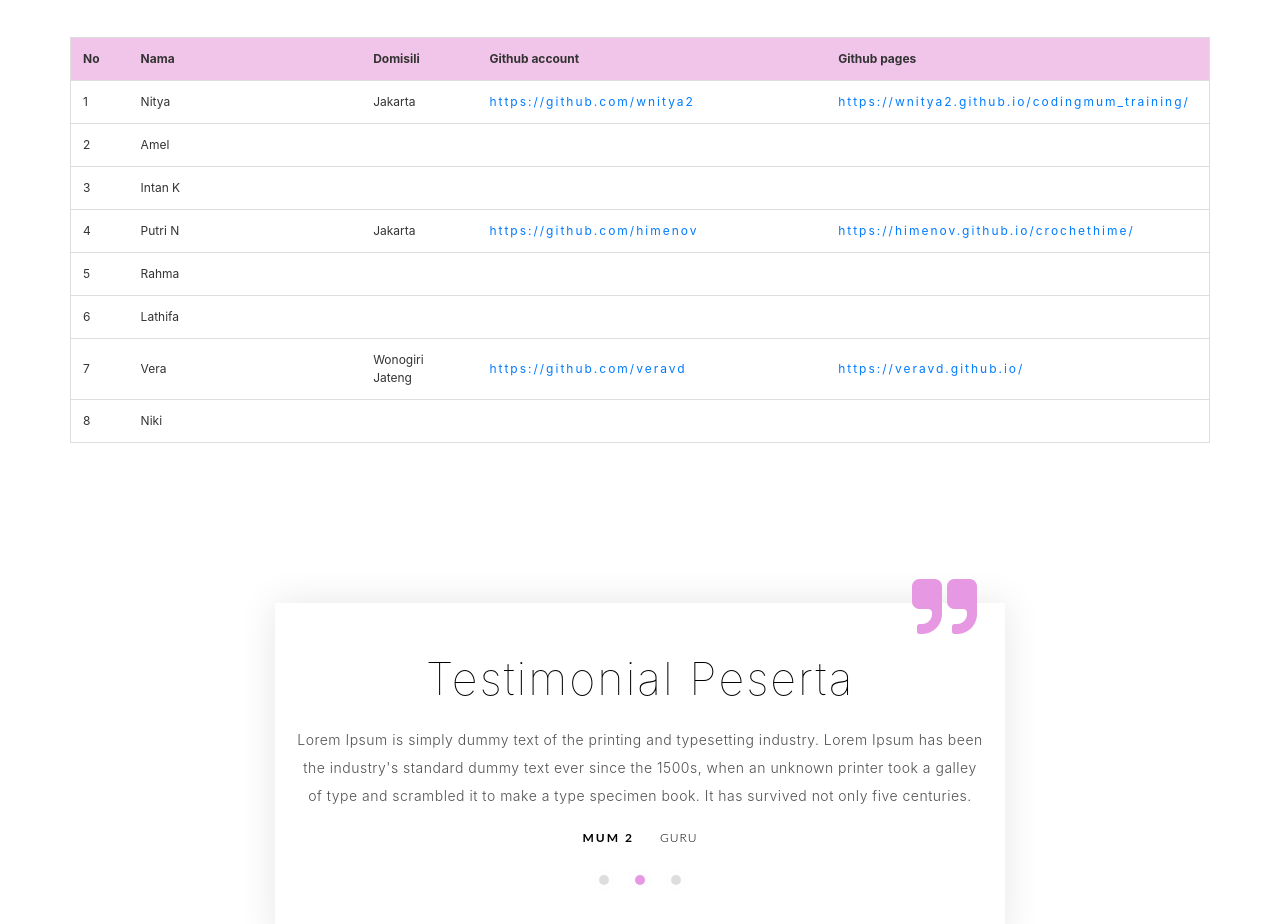
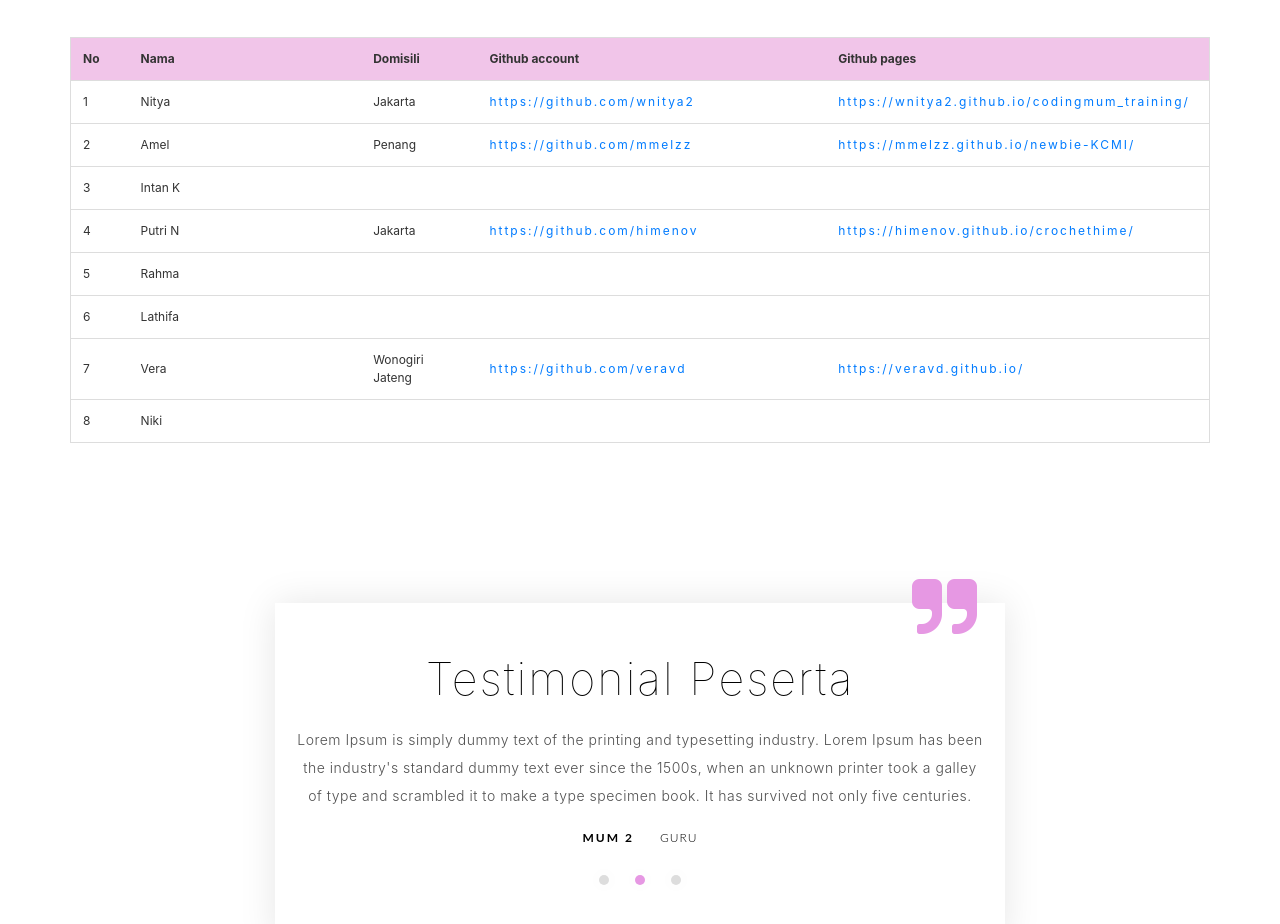
Before and after one commit to wnitya2/kcmi-newbie-labs, a plain HTML site: page index.html in a window 1280 px wide. Shown: the part 3840-4764 px from the top of the page. Drawn offline with nearby package versions, Linux system fonts and the light colour scheme.

Commit message:
Update index.html

```diff
--- a/index.html
+++ b/index.html
@@ -345,9 +345,9 @@
                     <tr>
                         <td>2</td>
                         <td>Amel</td>
-                        <td></td>
-                        <td></td>
-                        <td></td>
+                        <td>Penang</td>
+                        <td><a href="https://github.com/mmelzz">https://github.com/mmelzz</td>
+                        <td><a href="https://mmelzz.github.io/newbie-KCMI/">https://mmelzz.github.io/newbie-KCMI/</td>
                     </tr>
                     <tr>
                         <td>3</td>
```
